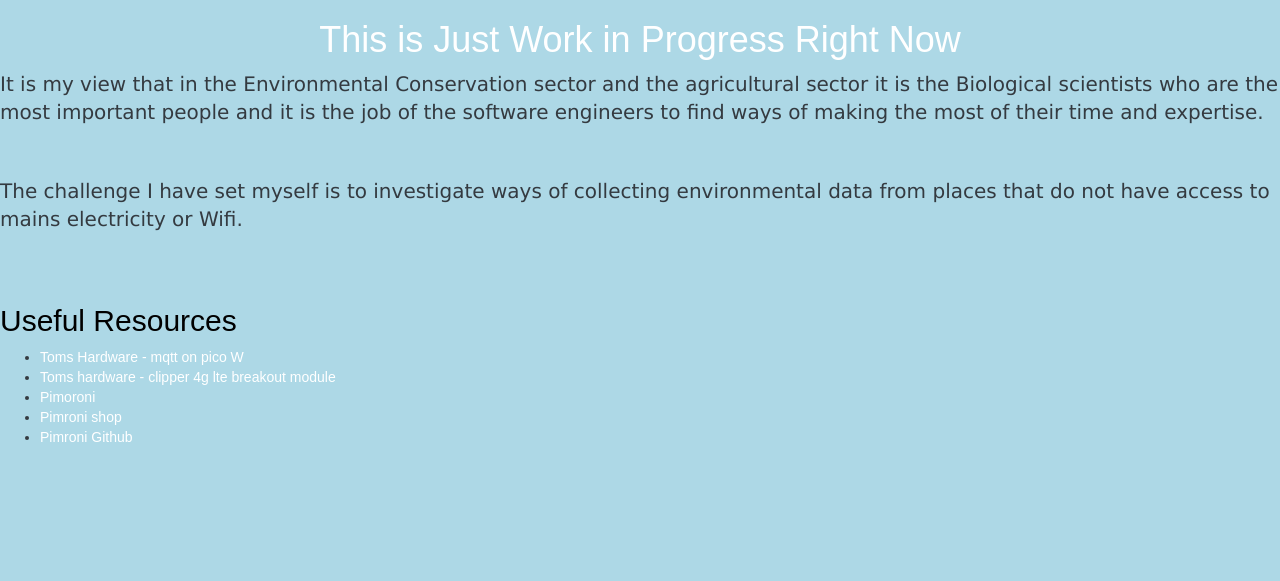
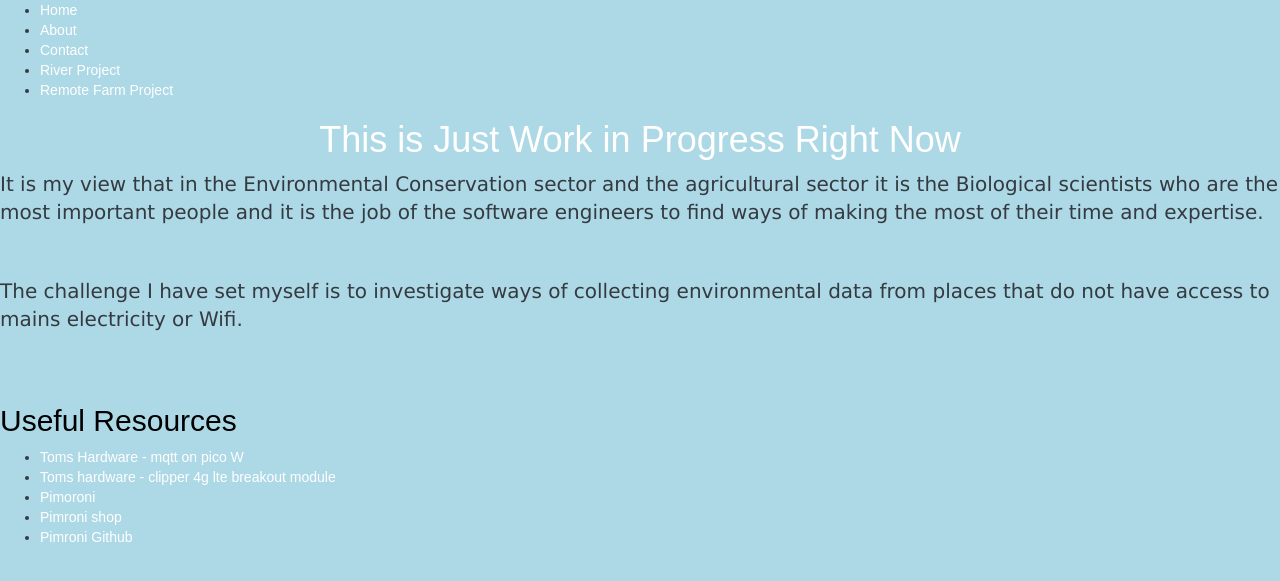
Before and after one commit to cuthbert86/cuthbert86.github.io, a Jekyll site: the page Remote_Farm_Project.html, which Jekyll copies as it is, in a window 1280 px wide. Shown: the top 581 px of the page. Built offline with Jekyll 4.4.1, drawn with Linux system fonts in a browser that asks for light colours.

Commit message:
Update Remote_Farm_Project.html
Signed-off-by: Cuthbert Baines <149163506+cuthbert86@users.noreply.github.com>

```diff
--- a/Remote_Farm_Project.html
+++ b/Remote_Farm_Project.html
@@ -47,6 +47,13 @@ a:active {
 </style>
 </head>
 <body>
+<ul>
+        <li><a href="index.html">Home</a></li>
+        <li><a href="about.html">About</a></li>
+        <li><a href="contact.html">Contact</a></li>
+        <li><a href="River_Project.html">River Project</a></li>
+        <li><a href="Remote_Farm_Project.html">Remote Farm Project</a></li>
+</ul>
     <h1>This is Just Work in Progress Right Now</h1>
 
     <p>
```
